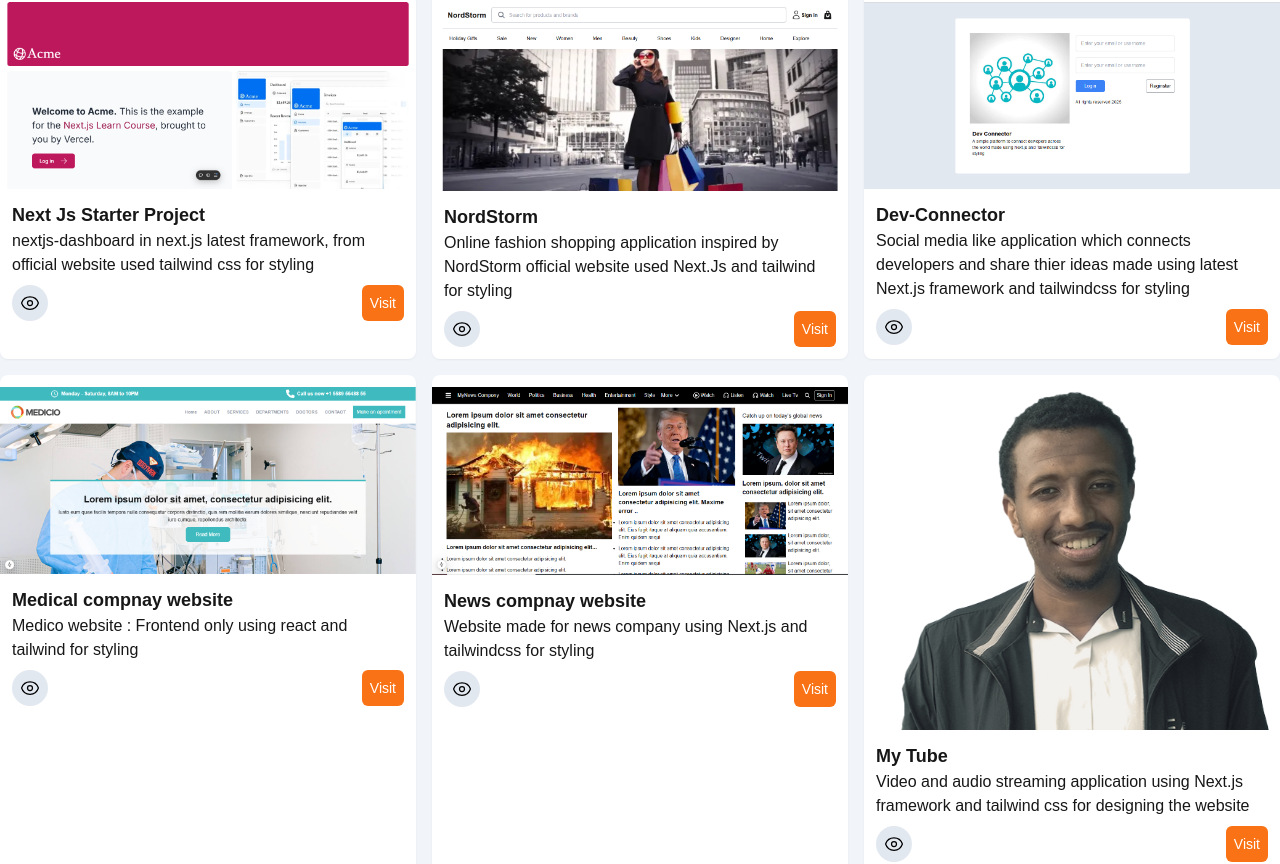
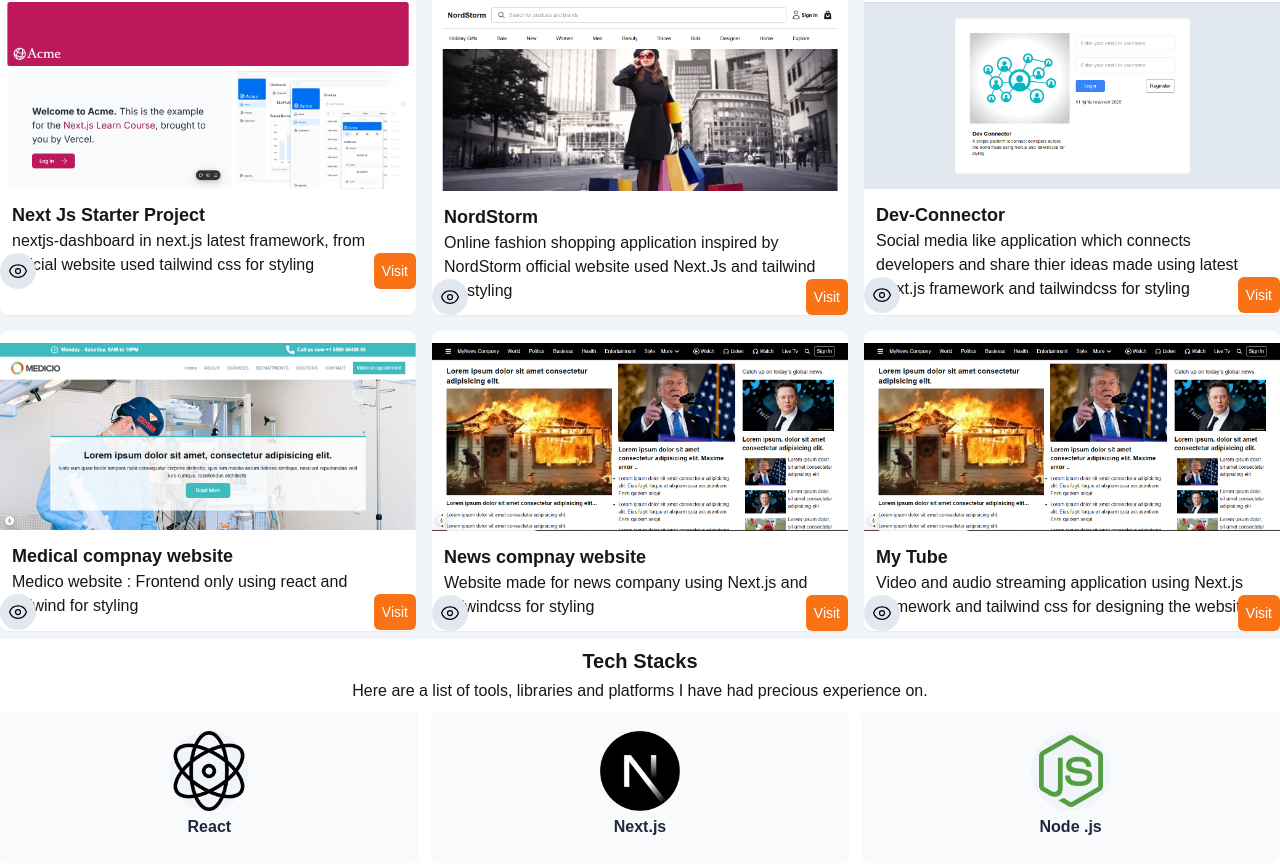
Before and after one commit to amaniCoding/amani-portifolio, a Next.js app: page / in a window 1280 px wide. Shown: the part 1082-1946 px from the top of the page. Built offline with nearby package versions, Linux system fonts and the light colour scheme.

Commit message:
'updated'

```diff
--- a/app/ui/works.tsx
+++ b/app/ui/works.tsx
@@ -201,7 +201,7 @@ export default function Works() {
       id: 6,
       title: "My Tube",
       description: 'Video and audio streaming application using Next.js framework and tailwind css for designing the website',
-      photo: "/7.png",
+      photo: "/works/wo-5/wall.jpg",
       link: "https://mytube.vercel.app/",
       modalContent: [
         {
@@ -260,13 +260,13 @@ export default function Works() {
                         className="block w-full h-full group-hover:brightness-90 transition-all duration-300 ease-in-out"
                       />
                     </div>
-                    <div className="flex flex-col space-y-2 p-3">
+                    <div className="flex flex-col space-y-2 p-3 relative">
                       <div className="flex-none">
 
                         <p className="dark:text-slate-300 font-bold md:text-lg">{work.title}</p>
                         <p className="dark:text-slate-300">{work.description}</p>
                       </div>
-                      <div className="grow">
+                      <div className="absolute bottom-0 left-0 right-0">
                         <div className="flex items-center justify-between">
                           <EyeIcon className="md:block hidden w-9 h-9 rounded-full bg-slate-200 p-2 cursor-pointer stroke-black dark:bg-slate-500 dark:group-hover:bg-slate-950 dark:group-hover:stroke-white dark:stroke-white hover:bg-slate-300 " onClick={() => { handelShowModal(work) }} />
                           <Link href={`${work.link}`} target="_blank" className="p-2 inline-block dark:bg-slate-500 dark:text-slate-300 bg-orange-500 rounded-md text-white dark:group-hover:bg-slate-950 hover:bg-orange-700 hover:text-white text-sm">Visit</Link>
```
